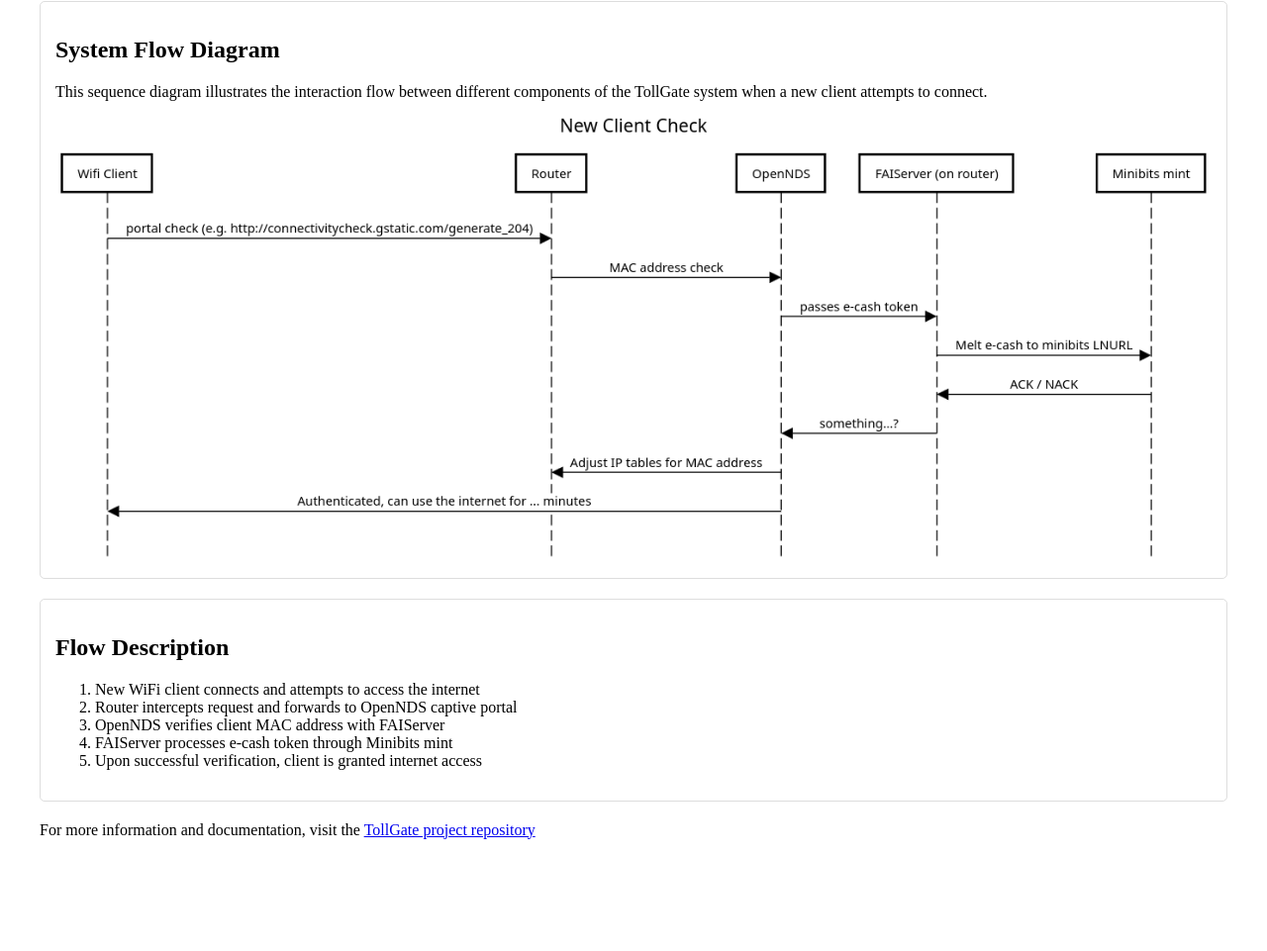
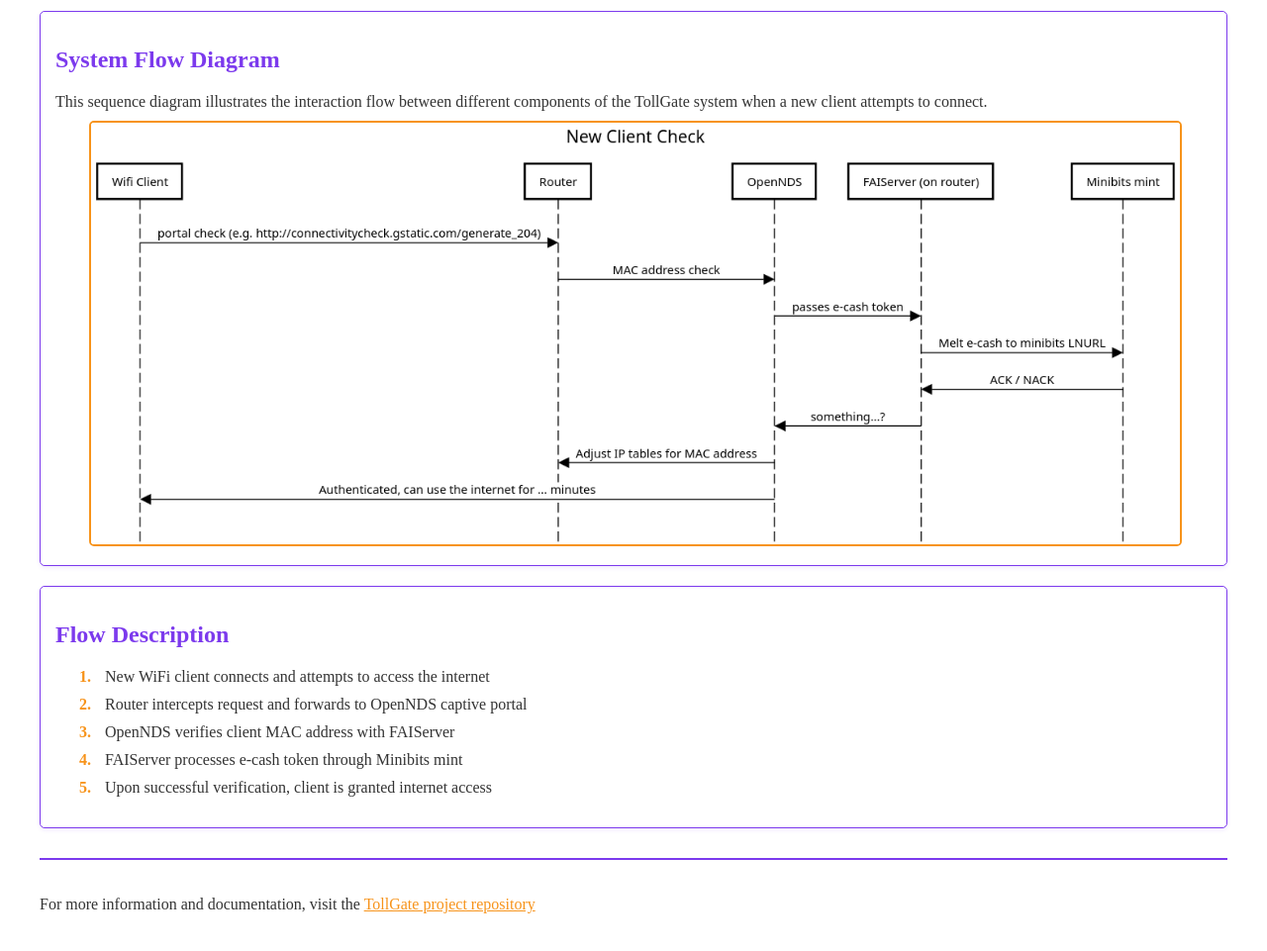
Before and after one commit to OpenTollGate/TollGate, a website: page nsite/index.html in a window 1280 px wide. Shown: the part 145-1106 px from the top of the page at 99% size. Before the commit the page ends 1037 px from the top, so only its background shows below. Drawn offline with Linux system fonts and the light colour scheme.

Commit message:
Added color

```diff
--- a/nsite/index.html
+++ b/nsite/index.html
@@ -5,29 +5,81 @@
     <meta name="viewport" content="width=device-width, initial-scale=1.0">
     <title>TollGate System Flow</title>
     <style>
+        :root {
+            --nostr-purple: #7C3AED;
+            --bitcoin-orange: #F7931A;
+        }
+
+        body {
+            color: #333;
+        }
+
         .container {
             max-width: 1200px;
             margin: 0 auto;
             padding: 20px;
         }
+
+        h1 {
+            color: var(--bitcoin-orange);
+            border-bottom: 2px solid var(--no str-purple);
+            padding-bottom: 10px;
+        }
+
+        h2 {
+            color: var(--nostr-purple);
+        }
+
         .diagram-section {
             margin: 20px 0;
             padding: 15px;
-            border: 1px solid #ddd;
+            border: 1px solid var(--nostr-purple);
             border-radius: 5px;
+            box-shadow: 0 2px 4px rgba(124, 58, 237, 0.1);
         }
+
         .diagram-container {
             width: 100%;
-            max-width: 1 100px;
+            max-width: 1100px;
             margin: 0 auto;
             text-align: center;
         }
+
         .diagram-container img {
             max-width: 100%;
             height: auto;
+            border: 2px solid var(--bitcoin-orange);
+            border-radius: 5px;
         }
+
         .description {
             margin: 10px 0;
+        }
+
+        footer {
+            margin-top: 30px;
+            padding-top: 20px;
+            border-top: 2px solid var(--nostr-purple);
+        }
+
+        footer a {
+            color: var(--bitcoin-orange);
+            text -decoration: none;
+        }
+
+        footer a:hover {
+            color: var(--nostr-purple);
+            text-decoration: underline;
+        }
+
+        ol li {
+            margin: 10px 0;
+            padding-left: 10px;
+        }
+
+        ol li::marker {
+            color: var(--bitcoin-orange);
+            font-weight: bold;
         }
     </style>
 </head>
```
